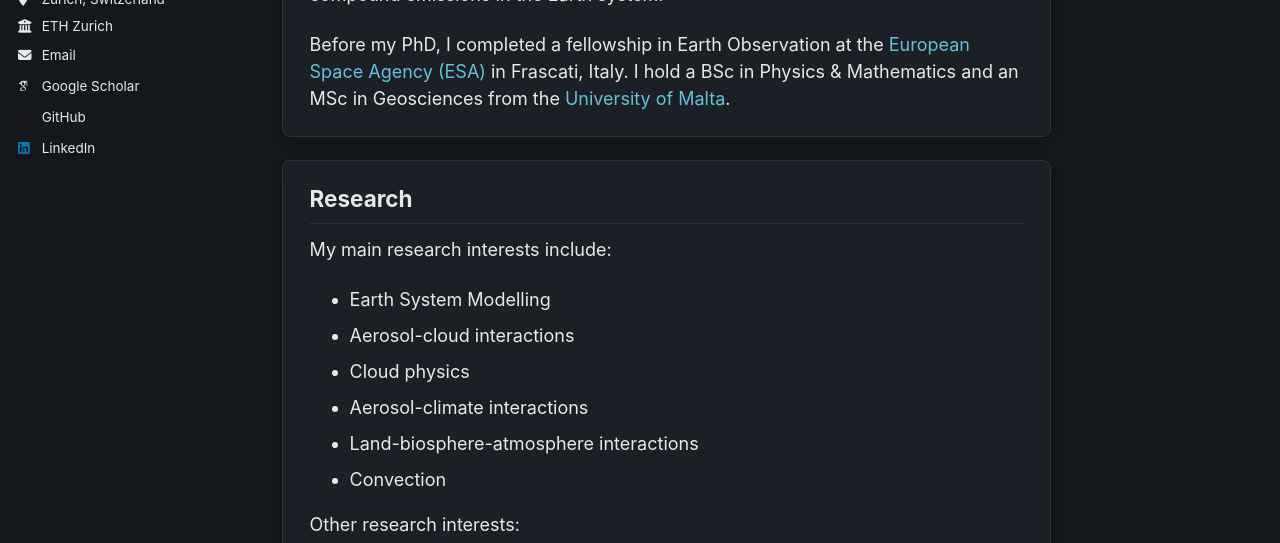
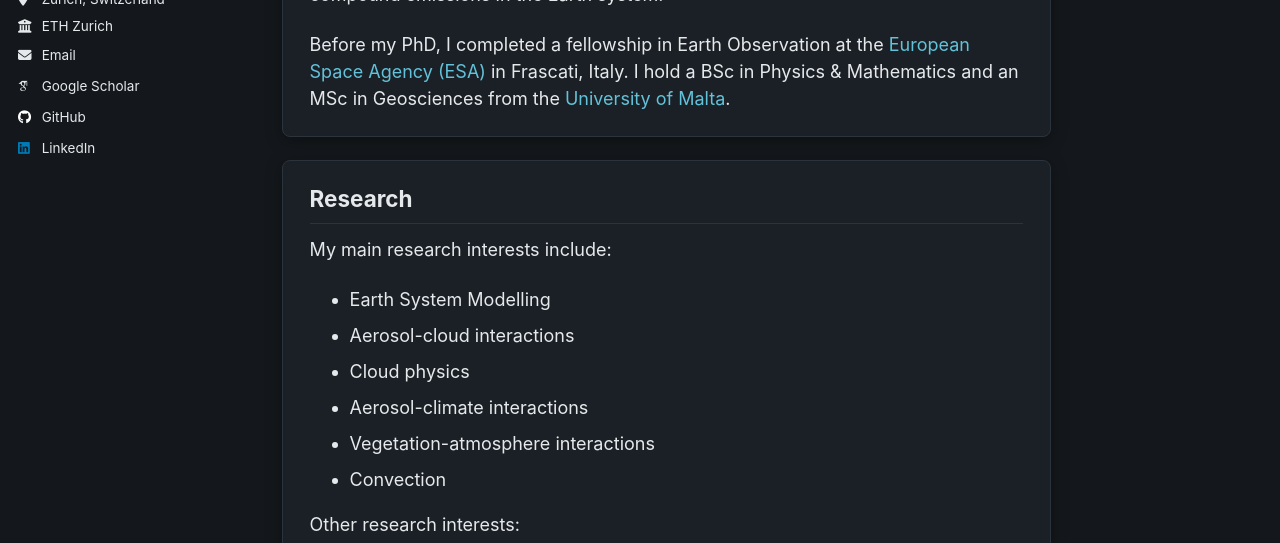
Before and after one commit to ryanvella9/ryanvella9.github.io, a Jekyll site: the page built from _pages/about.md, in a window 1280 px wide and 1400 px high, scrolled down 298 px. Shown: the part 466-1009 px from the top of the window. Built offline with Jekyll 4.4.1, drawn with Linux system fonts in a browser that asks for light colours; some web fonts are replaced; a script that is not in the unit is left out.

Commit message:
Rename research interest and fix invisible GitHub icon in dark mode
"Land-biosphere-atmosphere interactions" becomes "Vegetation-atmosphere
interactions" in the research list.

The GitHub mark was painted with its brand colour (#171516), which sits at
about 1.03:1 against the dark page background (#14181c) and the footer
(#11151a) -- effectively invisible. Override it to white under
data-theme="dark" only, so light mode keeps the near-black mark.

```diff
--- a/_pages/about.md
+++ b/_pages/about.md
@@ -32,7 +32,7 @@ My main research interests include:
 - Aerosol-cloud interactions
 - Cloud physics
 - Aerosol-climate interactions
-- Land-biosphere-atmosphere interactions
+- Vegetation-atmosphere interactions
 - Convection
 
 Other research interests:
--- a/_sass/theme/_dark.scss
+++ b/_sass/theme/_dark.scss
@@ -66,3 +66,14 @@ html[data-theme="dark"] {
     --global-text-color-light           : #{$text-muted};
     --global-thead-color                : #{$border};
 }
+
+/* The GitHub mark carries its brand colour (#171516), which is all but
+   invisible against the page. GitHub's own guidance is to invert the mark on
+   dark backgrounds, so paint it white in the sidebar and the footer. */
+html[data-theme="dark"] .social-icons {
+    .fa-github,
+    .fa-github-alt,
+    .fa-github-square {
+        color: #fff;
+    }
+}
```
